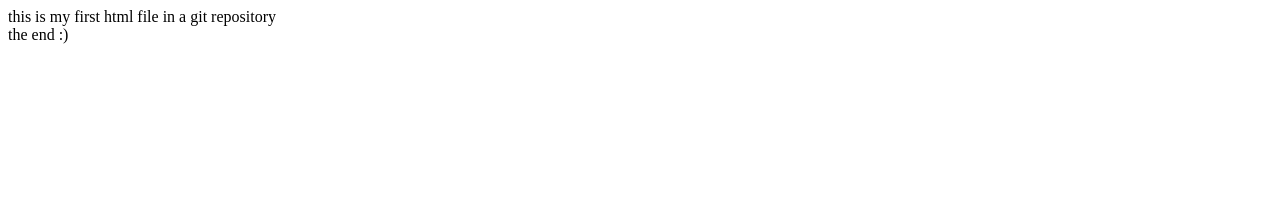
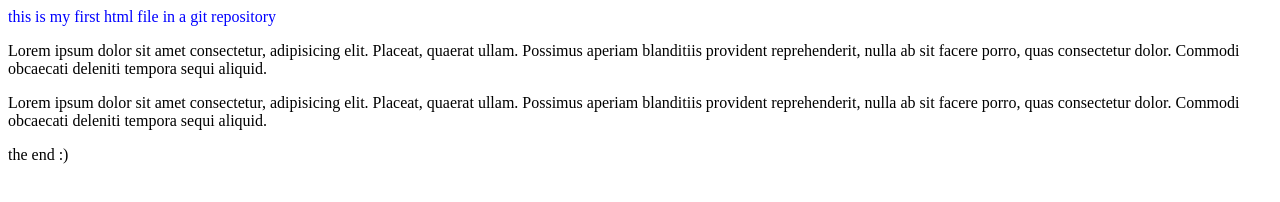
Before and after one commit to KarenArchitecture/git-test_14020310, a plain HTML site: page index.html in a window 1280 px wide. Drawn offline with Linux system fonts and the light colour scheme.

Commit message:
[yeah man, you know that :)]

```diff
--- a/index.html
+++ b/index.html
@@ -1,2 +1,8 @@
+<head>
+    <link rel="stylesheet" href="style.css">
+</head>
 <div>this is my first html file in a git repository</div>
+<p>Lorem ipsum dolor sit amet consectetur, adipisicing elit. Placeat, quaerat ullam. Possimus aperiam blanditiis provident reprehenderit, nulla ab sit facere porro, quas consectetur dolor. Commodi obcaecati deleniti tempora sequi aliquid.</p>
+
+<p>Lorem ipsum dolor sit amet consectetur, adipisicing elit. Placeat, quaerat ullam. Possimus aperiam blanditiis provident reprehenderit, nulla ab sit facere porro, quas consectetur dolor. Commodi obcaecati deleniti tempora sequi aliquid.</p>
 <footer>the end :)</footer>
--- /dev/null
+++ b/style.css
@@ -0,0 +1,3 @@
+div{
+color:blue;
+}
```
